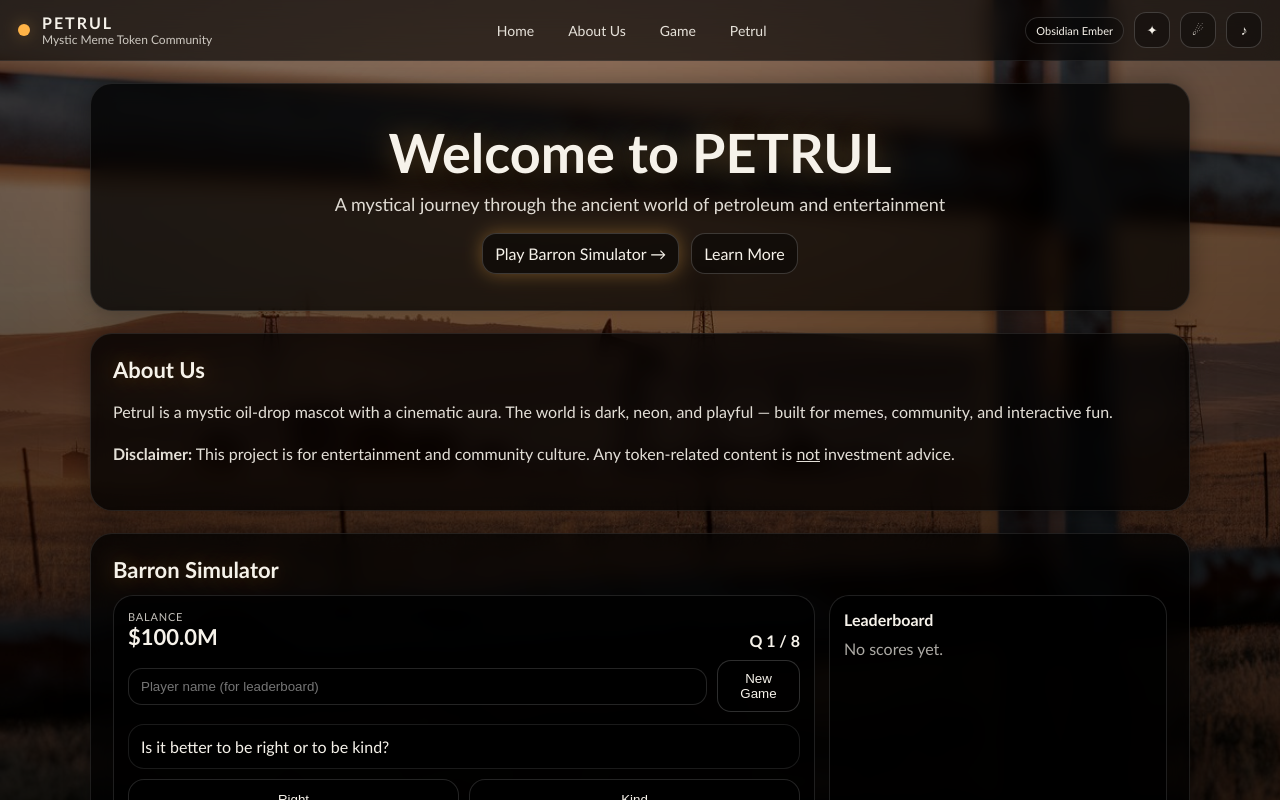
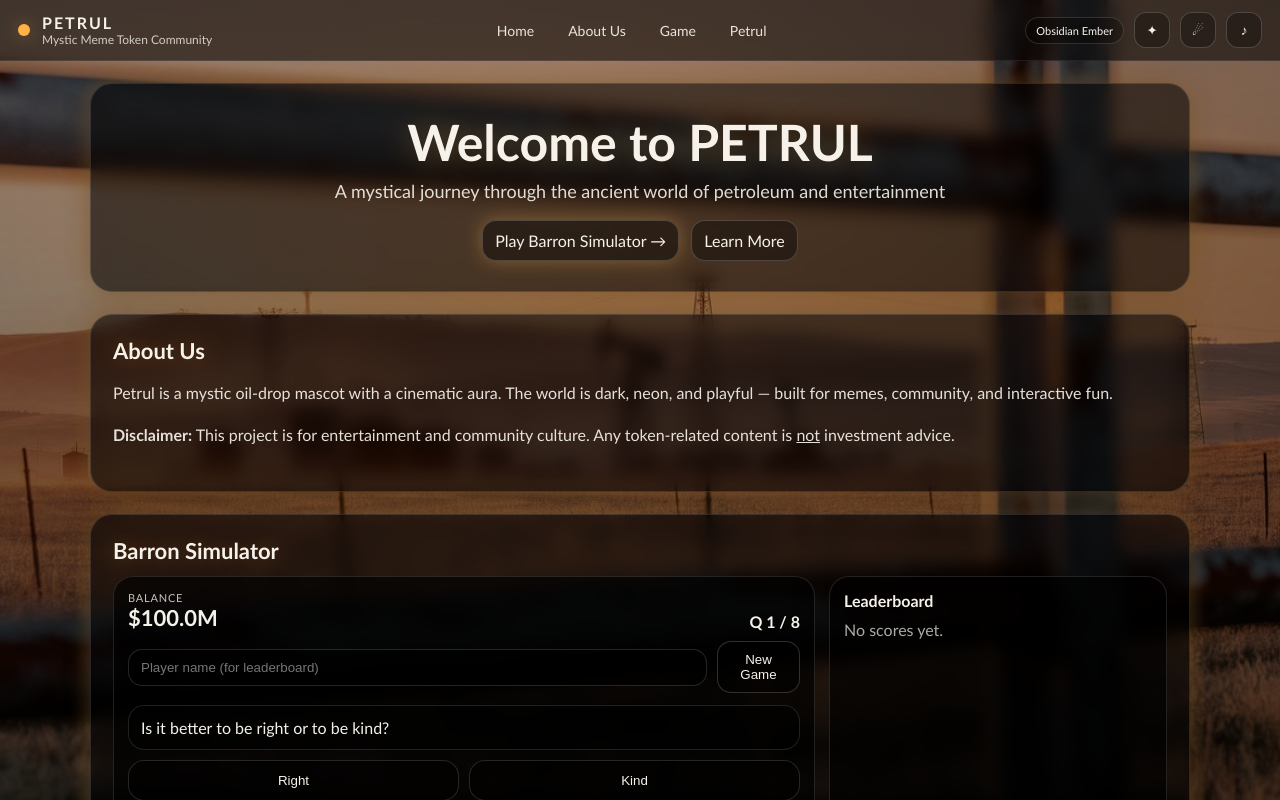
Before and after one commit to blacksmok101-cmd/petrul-site, a React (Vite) app: page / in a window 1280 px wide. Shown: the top 800 px of the page. Built offline with nearby package versions, Linux system fonts and the light colour scheme.

Commit message:
new style

```diff
--- a/src/styles.css
+++ b/src/styles.css
@@ -1,4 +1,4 @@
-/* Petrul — Ready Pack (assets are user-provided) */
+/* Petrul — Supabase Global Pack (assets are user-provided) */
 
 :root{
   --accent:#ffb347;
@@ -44,11 +44,11 @@ a:hover{ text-decoration:underline; }
   position:absolute;
   inset:-10%;
   filter: blur(10px);
-  opacity: 0.55;
+  opacity: 0.42;
   animation: drift 18s ease-in-out infinite;
 }
 .bgArt::after{
-  opacity: 0.35;
+  opacity: 0.26;
   animation-duration: 26s;
   mix-blend-mode: screen;
 }
@@ -63,8 +63,8 @@ a:hover{ text-decoration:underline; }
   position:fixed;
   inset:0;
   background:
-    radial-gradient(1100px 600px at 50% 20%, rgba(0,0,0,0.08), rgba(0,0,0,0.35) 55%, rgba(0,0,0,0.55)),
-    linear-gradient(to bottom, rgba(0,0,0,0.25), rgba(0,0,0,0.60));
+    radial-gradient(1100px 600px at 50% 20%, rgba(0,0,0,0.08), rgba(0,0,0,0.24) 55%, rgba(0,0,0,0.40)),
+    linear-gradient(to bottom, rgba(0,0,0,0.18), rgba(0,0,0,0.44));
   pointer-events:none;
   z-index:1;
 }
@@ -79,7 +79,7 @@ a:hover{ text-decoration:underline; }
   justify-content:space-between;
   gap:16px;
   padding:12px 18px;
-  background: rgba(0,0,0,0.62);
+  background: rgba(0,0,0,0.54);
   border-bottom: 1px solid rgba(255,255,255,0.08);
   backdrop-filter: blur(12px);
 }
@@ -102,7 +102,7 @@ a:hover{ text-decoration:underline; }
   padding:6px 10px;
   border-radius:999px;
   border:1px solid rgba(255,255,255,0.14);
-  background: rgba(0,0,0,0.35);
+  background: rgba(0,0,0,0.30);
   max-width:160px;
   white-space:nowrap;
   overflow:hidden;
@@ -113,7 +113,7 @@ a:hover{ text-decoration:underline; }
   width:36px; height:36px;
   border-radius:12px;
   border:1px solid rgba(255,255,255,0.18);
-  background: rgba(0,0,0,0.35);
+  background: rgba(0,0,0,0.30);
   color:var(--text);
   cursor:pointer;
   transition: transform .12s ease, background .12s ease, box-shadow .12s ease;
@@ -124,7 +124,7 @@ a:hover{ text-decoration:underline; }
 /* Buttons & inputs */
 .btn{
   border:1px solid rgba(255,255,255,0.18);
-  background: rgba(0,0,0,0.46);
+  background: rgba(0,0,0,0.40);
   color:var(--text);
   padding:10px 12px;
   border-radius:14px;
@@ -140,7 +140,7 @@ a:hover{ text-decoration:underline; }
   padding:10px 12px;
   border-radius:14px;
   border:1px solid rgba(255,255,255,0.14);
-  background: rgba(0,0,0,0.62);
+  background: rgba(0,0,0,0.54);
   color: var(--text);
   outline:none;
 }
@@ -157,7 +157,7 @@ a:hover{ text-decoration:underline; }
   width:280px;
   border-radius:18px;
   border:1px solid rgba(255,255,255,0.14);
-  background: rgba(0,0,0,0.82);
+  background: rgba(0,0,0,0.68);
   padding:12px;
   box-shadow: 0 0 26px rgba(0,0,0,0.55);
 }
@@ -166,7 +166,7 @@ a:hover{ text-decoration:underline; }
 .tpTrack{ font-size:12px; opacity:.8; white-space:nowrap; overflow:hidden; text-overflow:ellipsis; }
 .tpControls{ margin-top:10px; display:flex; gap:10px; justify-content:space-between; }
 .tpVol{ margin-top:10px; }
-.volBar{ height:10px; border-radius:999px; border:1px solid rgba(255,255,255,0.12); background: rgba(0,0,0,0.35); overflow:hidden; margin-top:6px; }
+.volBar{ height:10px; border-radius:999px; border:1px solid rgba(255,255,255,0.12); background: rgba(0,0,0,0.30); overflow:hidden; margin-top:6px; }
 .volFill{ height:100%; background: var(--accent); }
 .volInput{ width:100%; margin-top:6px; }
 .tpHint{ margin-top:8px; font-size:11px; opacity:.7; }
@@ -179,16 +179,16 @@ a:hover{ text-decoration:underline; }
   margin:0 auto;
   padding:22px;
   border-radius:22px;
-  border:1px solid rgba(255,255,255,0.10);
-  background: rgba(0,0,0,0.74); /* dark panels for readability */
-  backdrop-filter: blur(10px);
-  box-shadow: 0 0 24px rgba(0,0,0,0.35);
+  border:1px solid rgba(255,255,255,0.12);
+  background: rgba(0,0,0,0.54);
+  backdrop-filter: blur(8px);
+  box-shadow: 0 0 24px rgba(0,0,0,0.35), 0 0 22px var(--glow);
 }
 .sectionTitle{ margin:0 0 12px; font-size:22px; text-shadow: 0 0 22px var(--glow); }
 .sectionBody{ padding-bottom:6px; }
 
-.heroStage{ text-align:center; padding:14px 10px 8px; }
-.heroHeadline{ font-size:54px; font-weight:900; text-shadow:0 0 30px var(--glow); }
+.heroStage{ text-align:center; padding:6px 10px 2px; }
+.heroHeadline{ font-size:50px; font-weight:900; text-shadow:0 0 30px var(--glow); }
 .heroSub{ margin-top:8px; opacity:.90; font-size:18px; }
 .heroCtas{ margin-top:18px; display:flex; gap:12px; justify-content:center; flex-wrap:wrap; }
 
@@ -200,22 +200,26 @@ a:hover{ text-decoration:underline; }
   border-radius:20px;
   border:1px solid rgba(255,255,255,0.12);
   padding:14px;
-  background: rgba(0,0,0,0.78);
+  background: rgba(0,0,0,0.66);
 }
 .gameTop{ display:flex; justify-content:space-between; align-items:flex-end; gap:12px; }
 .money{ font-size:22px; font-weight:900; }
 .qIndex{ font-weight:800; }
 .nameRow{ margin-top:10px; display:flex; gap:10px; align-items:center; }
-.question{ margin-top:12px; padding:12px; border-radius:16px; border:1px solid rgba(255,255,255,0.10); background: rgba(0,0,0,0.62); }
+.question{ margin-top:12px; padding:12px; border-radius:16px; border:1px solid rgba(255,255,255,0.12); background: rgba(0,0,0,0.54); }
 .answers{ margin-top:10px; display:grid; grid-template-columns: 1fr 1fr; gap:10px; }
-.answerBtn{ padding:12px; border-radius:16px; border:1px solid rgba(255,255,255,0.14); background: rgba(0,0,0,0.60); color:var(--text); cursor:pointer; transition: transform .12s ease, background .12s ease; }
+.answerBtn{ padding:12px; border-radius:16px; border:1px solid rgba(255,255,255,0.14); background: rgba(0,0,0,0.54); color:var(--text); cursor:pointer; transition: transform .12s ease, background .12s ease; }
 .answerBtn:hover{ transform: translateY(-1px); background: rgba(255,255,255,0.06); }
 .gameNote{ margin-top:10px; font-size:12px; opacity:.72; }
 .flashWin{ box-shadow: 0 0 24px rgba(0,255,120,0.30); border-color: rgba(0,255,120,0.35)!important; }
 .flashLose{ box-shadow: 0 0 24px rgba(255,30,70,0.30); border-color: rgba(255,30,70,0.35)!important; }
 
+.gameOver{ margin-top: 14px; padding: 12px; border-radius: 16px; border:1px solid rgba(255,255,255,0.12); background: rgba(0,0,0,0.54);}
+.gameOverTitle{ font-weight:900; margin-bottom:6px;}
+.gameOverText{ opacity:.82; margin-bottom:10px;}
+
 .lbTitle, .memePanelTitle, .albumTitle{ font-weight:900; margin-bottom:10px; }
-.lbRow{ display:grid; grid-template-columns: 44px 1fr auto; gap:10px; padding:10px 10px; border-radius:14px; border:1px solid rgba(255,255,255,0.10); background: rgba(0,0,0,0.62); margin-bottom:8px; }
+.lbRow{ display:grid; grid-template-columns: 44px 1fr auto; gap:10px; padding:10px 10px; border-radius:14px; border:1px solid rgba(255,255,255,0.12); background: rgba(0,0,0,0.54); margin-bottom:8px; }
 .lbRank{ opacity:.85; font-weight:900; }
 .lbName{ white-space:nowrap; overflow:hidden; text-overflow:ellipsis; }
 .lbScore{ font-weight:900; }
@@ -224,14 +228,14 @@ a:hover{ text-decoration:underline; }
 .memeGrid{ display:grid; grid-template-columns: 1fr 1fr; gap:14px; }
 .formRow{ margin-bottom:10px; }
 .memeHint{ margin-top:10px; font-size:12px; opacity:.72; }
-.pinnedWrap img{ width:100%; border-radius:16px; border:1px solid rgba(255,255,255,0.10); }
+.pinnedWrap img{ width:100%; border-radius:16px; border:1px solid rgba(255,255,255,0.12); }
 .pinnedMeta{ display:flex; justify-content:space-between; align-items:center; margin-top:10px; }
 .pinnedTitle{ font-weight:900; }
 .pinnedSub{ opacity:.75; }
 
 .album{ margin-top:14px; }
 .albumGrid{ display:grid; grid-template-columns: repeat(3, 1fr); gap:10px; }
-.albumItem{ border-radius:16px; border:1px solid rgba(255,255,255,0.10); background: rgba(0,0,0,0.62); overflow:hidden; }
+.albumItem{ border-radius:16px; border:1px solid rgba(255,255,255,0.12); background: rgba(0,0,0,0.54); overflow:hidden; }
 .albumItem img{ width:100%; display:block; }
 .albumMeta{ padding:10px; display:flex; flex-direction:column; gap:6px; }
 .albumName{ font-weight:900; font-size:13px; }
@@ -273,7 +277,7 @@ a:hover{ text-decoration:underline; }
 /* Footer */
 .footer{ padding:18px 18px 30px; position:relative; z-index:10; }
 .socialBar{ max-width:1100px; margin:0 auto; }
-.socialInner{ display:flex; gap:10px; flex-wrap:wrap; justify-content:center; padding:14px; border-radius:22px; border:1px solid rgba(255,255,255,0.10); background: rgba(0,0,0,0.82); backdrop-filter: blur(10px); }
+.socialInner{ display:flex; gap:10px; flex-wrap:wrap; justify-content:center; padding:14px; border-radius:22px; border:1px solid rgba(255,255,255,0.12); background: rgba(0,0,0,0.68); backdrop-filter: blur(8px); }
 .copyright{ margin-top:14px; text-align:center; opacity:.75; font-size:12px; }
 
 @media (max-width: 980px){
```
Also changed, not shown: 2 other files (tests, documents, lock files or other folders).
